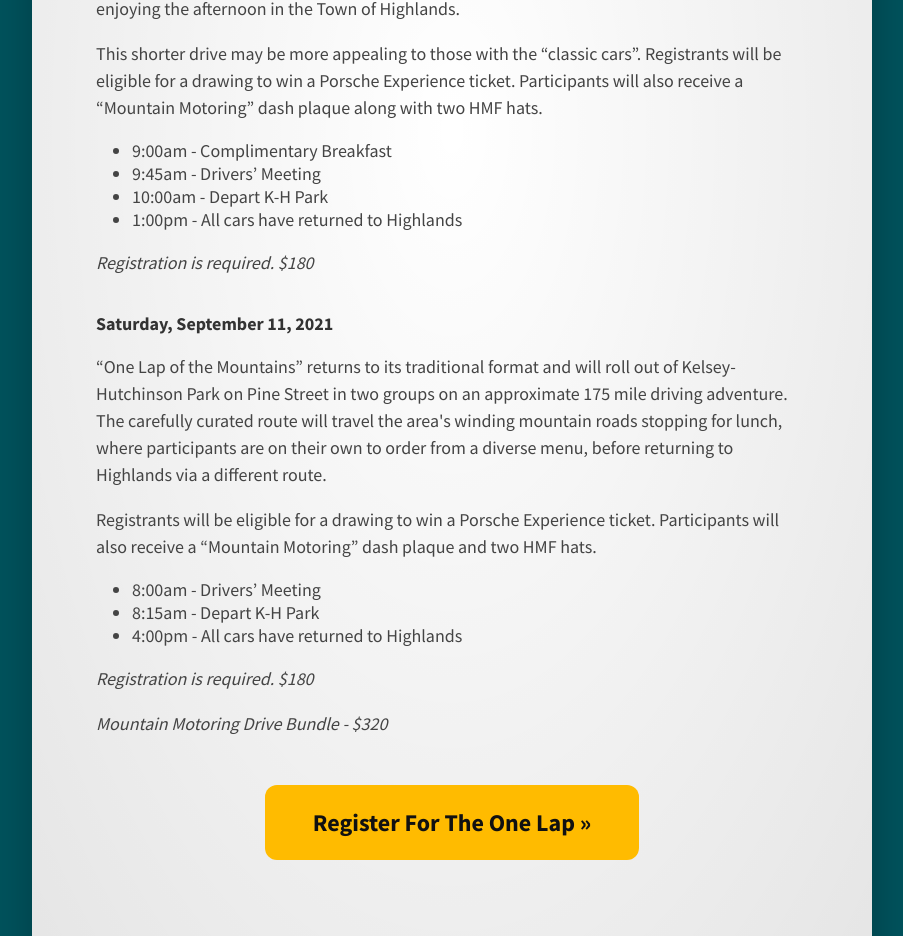
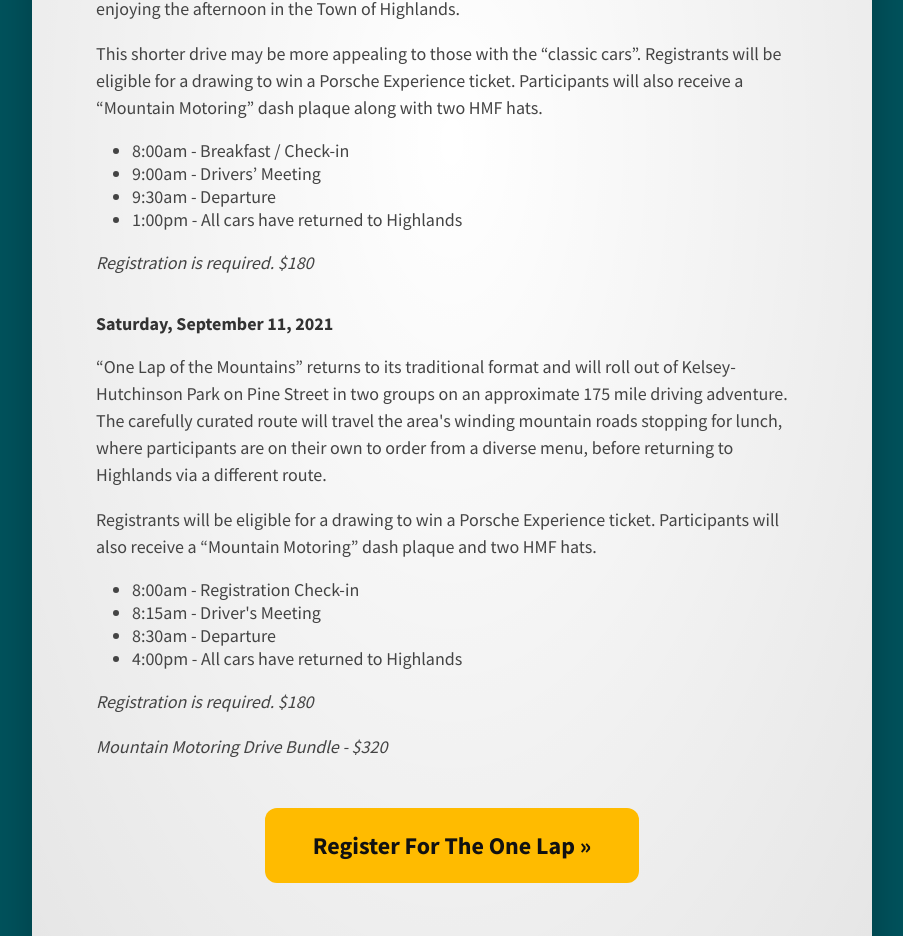
Before and after one commit to bmehder/mountain-motoring, a Svelte app: page / in a window 1280 px wide. Shown: the part 3497-4433 px from the top of the page, without its empty margins (188-1091 px from the left). Built offline with nearby package versions, Linux system fonts and the light colour scheme.

Commit message:
changed event times

```diff
--- a/src/Events.svelte
+++ b/src/Events.svelte
@@ -31,9 +31,9 @@
       along with two HMF hats.
     </p>
     <ul>
-      <li>9:00am - Complimentary Breakfast</li>
-      <li>9:45am - Drivers’ Meeting</li>
-      <li>10:00am - Depart K-H Park</li>
+      <li>8:00am - Breakfast / Check-in</li>
+      <li>9:00am - Drivers’ Meeting</li>
+      <li>9:30am - Departure</li>
       <li>1:00pm - All cars have returned to Highlands</li>
     </ul>
     <p><em>Registration is required. $180</em></p>
@@ -53,8 +53,9 @@
       and two HMF hats.
     </p>
     <ul>
-      <li>8:00am - Drivers’ Meeting</li>
-      <li>8:15am - Depart K-H Park</li>
+      <li>8:00am - Registration Check-in</li>
+      <li>8:15am - Driver's Meeting</li>
+      <li>8:30am - Departure</li>
       <li>4:00pm - All cars have returned to Highlands</li>
     </ul>
     <p><em>Registration is required. $180</em></p>
```
